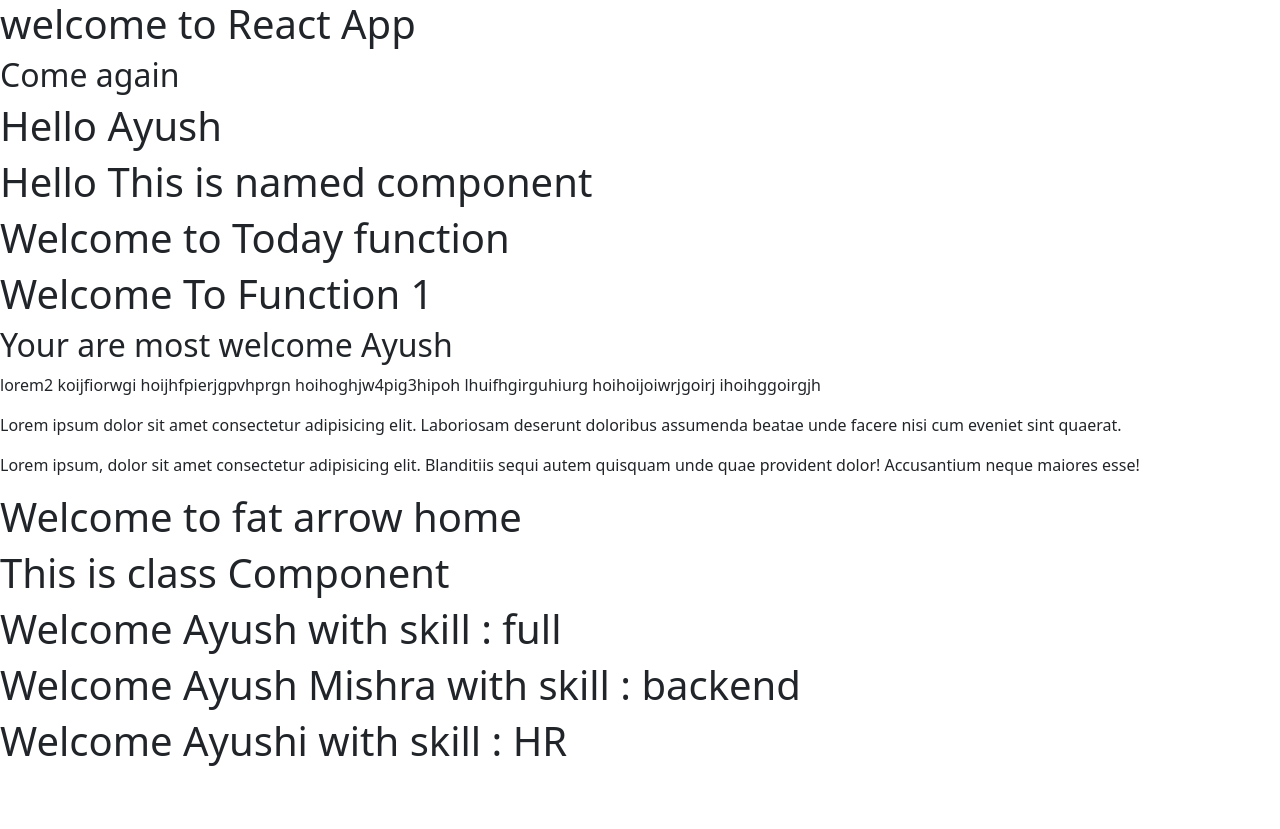
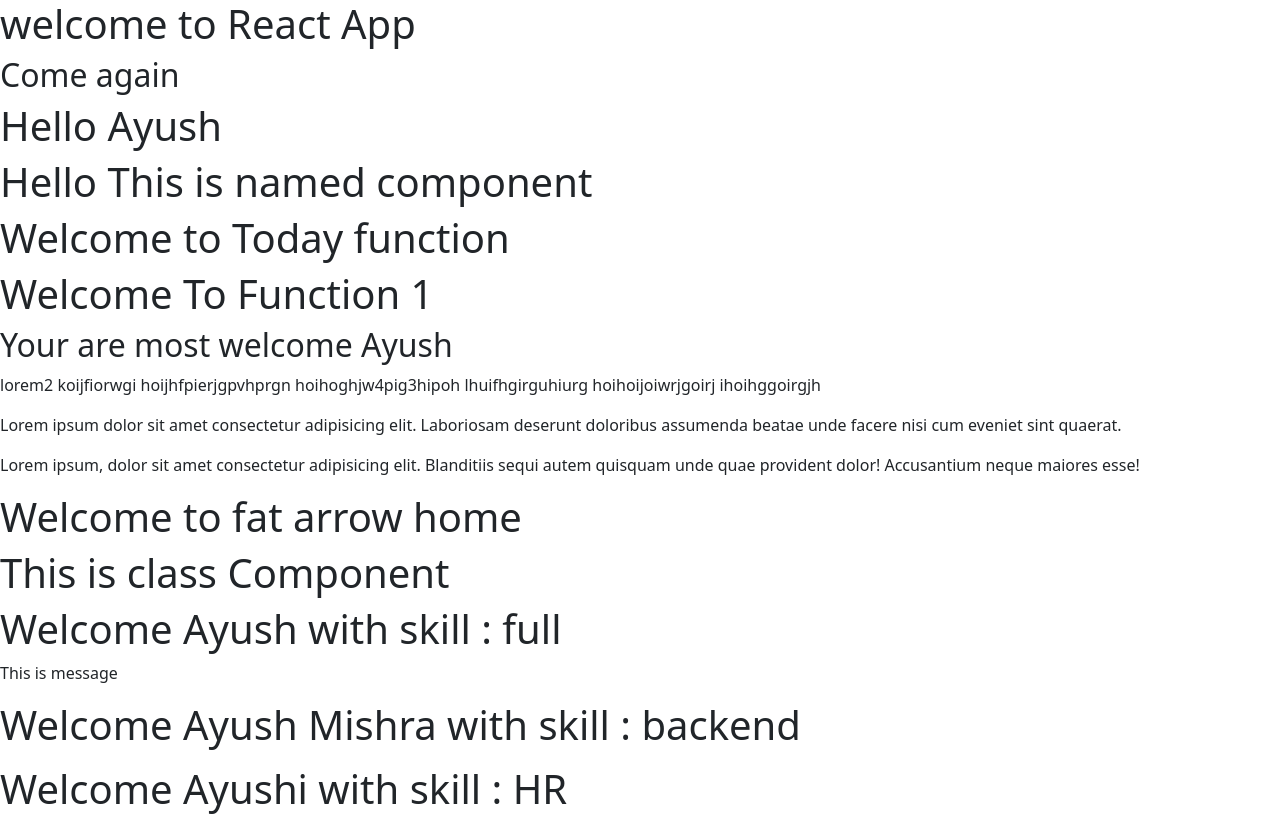
Before and after one commit to ayushkr07/react-super-advanced, a React (Create React App) app: page / in a window 1280 px wide. Before the commit the page ends 800 px from the top, so only its background shows below. Built offline with nearby package versions, Linux system fonts and the light colour scheme.

Commit message:
functionalPropswithchildren

```diff
--- a/src/3.props/Greeting.js
+++ b/src/3.props/Greeting.js
@@ -2,10 +2,11 @@
 
 function Greeting(props) {
     console.log(props)
-    const {name,skill}=props
+    const {name,skill,children}=props
     return (
         <div>
             <h1>Welcome {name} with skill : {skill}</h1>
+            <p>{children}</p>
         </div>
     )
 }
--- a/src/App.js
+++ b/src/App.js
@@ -26,9 +26,10 @@
     <Functionalone/>
     <Home/>
     <Welcome/>
-    <Greeting name="Ayush" skill="full"/>
+    <Greeting name="Ayush" skill="full">This is message</Greeting>
     <Greeting name="Ayush Mishra" skill="backend"/>
     <Greeting name="Ayushi" skill="HR"/>
+
 
     </div>
   );
```
